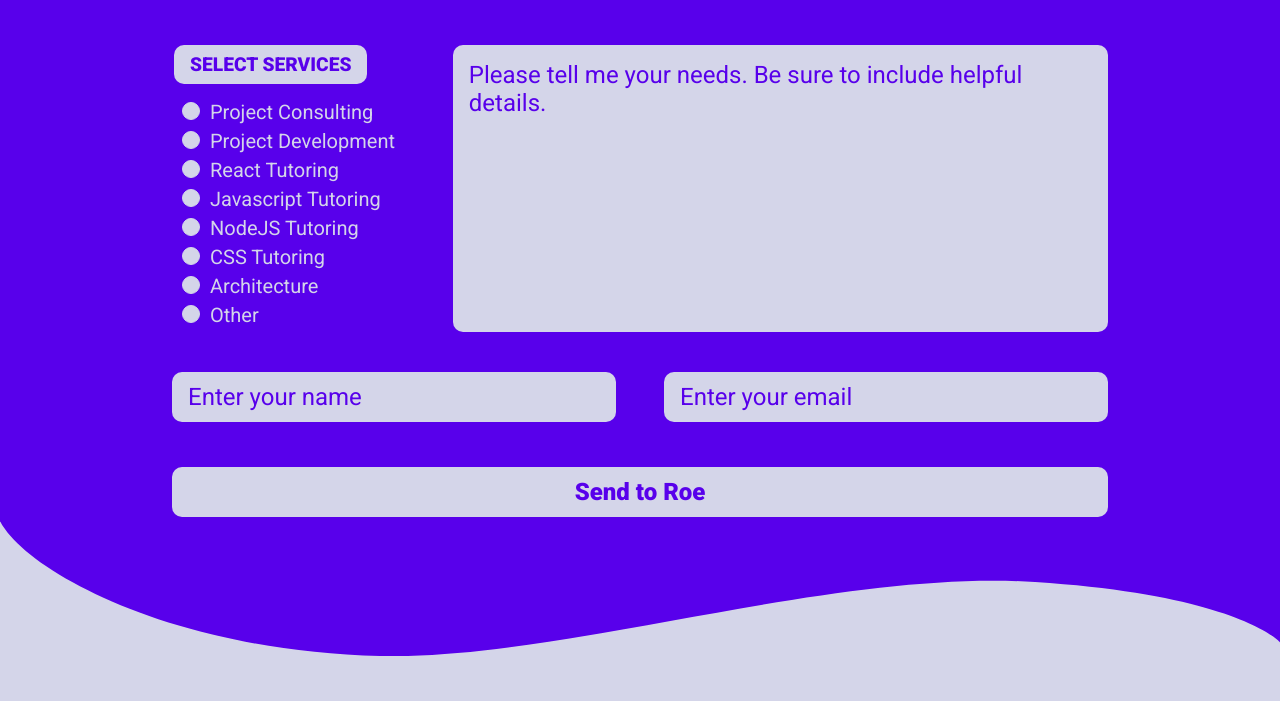
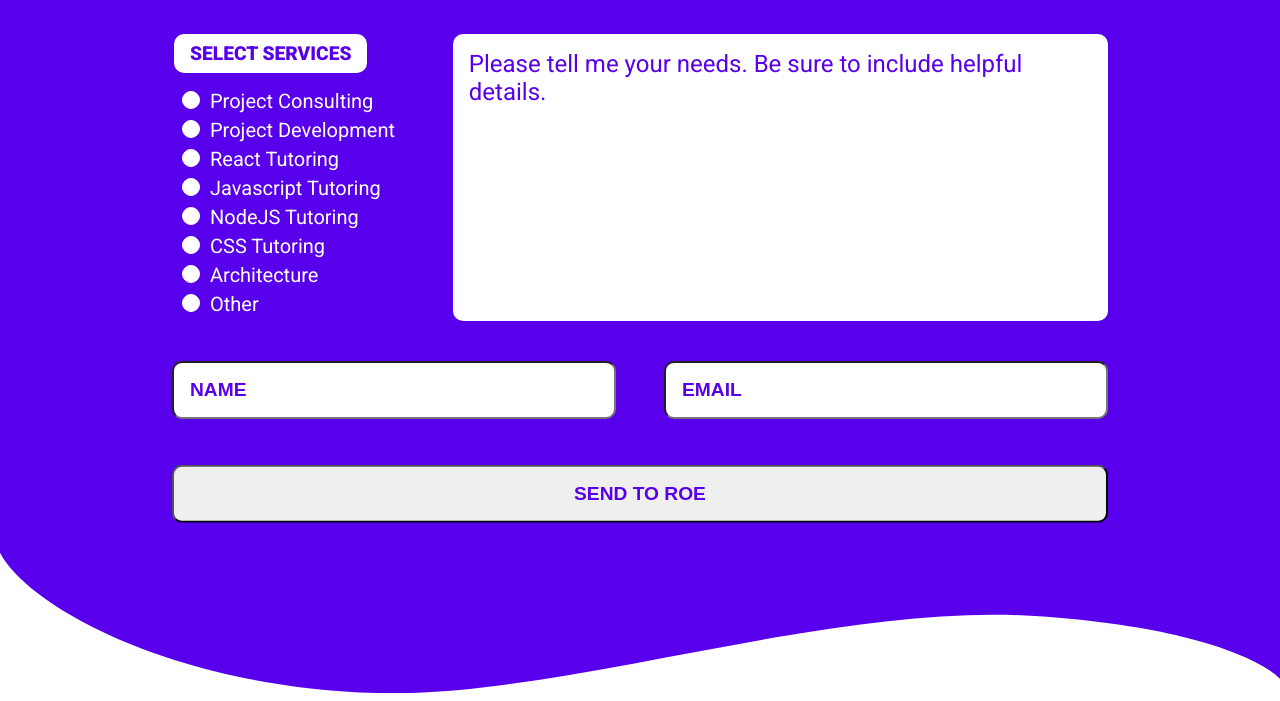
Before and after one commit to rardoz/roethedev, a React app: page / in a window 1280 px wide. Shown: the part 381-1082 px from the top of the page. Built offline with nearby package versions, Linux system fonts and the light colour scheme.

Commit message:
update per feedback from design (#9)
* add feedback adjustments from @queenjoshua - CEO COD [thank you joshua ballard <3]

* change white color

```diff
--- a/src/app/components/pages/home/components/contact-form/component.tsx
+++ b/src/app/components/pages/home/components/contact-form/component.tsx
@@ -27,11 +27,11 @@ const ContactForm: React.FC = () => {
           </div>
           <div className="row">
             <div className="col-4">
-              <TextInput title="Enter your name" name="name" id="name-field" type="name" required />
+              <TextInput title="Name" name="name" id="name-field" type="name" required />
             </div>
             <div className="col-spacer" />
             <div className="col-4">
-              <TextInput title="Enter your email" name="email" id="email-field" type="email" required />
+              <TextInput title="Email" name="email" id="email-field" type="email" required />
             </div>
           </div>
           <div className="row" >
--- a/src/app/components/pages/home/components/contact-form/components/text-input/styles.scss
+++ b/src/app/components/pages/home/components/contact-form/components/text-input/styles.scss
@@ -11,32 +11,21 @@
   }
 
   input {
-    background-color: $white-color;
     width: 100%;
-    height: px-to-rem(50px);
-    padding: spacer(4);
-    font-size: font-size(1);
-    color: $black-color;
-    font-family: $secondary-font-family;
+    height: auto;
     border-radius: px-to-rem(10px);
-    border-width: 0;
-    transition: background-color 1s ease;
+    font-size: 1.2rem;
+    font-weight: 700;
+    text-transform: uppercase;
+    padding: 1rem;
+    color: $primary-color;
 
-    &:focus {
-      background-color: $bright-white-color;
-    }
-
-    &::placeholder,
-    &[type="submit"] {
-      font-family: $default-font-family;
+    &::placeholder {
       color: $primary-color;
-      font-size: font-size(2);
     }
 
     &[type="submit"] {
-      padding: 0;
       cursor: pointer;
-      font-weight: bold;
       transform: translateY(10%);
       transition: all 1s ease;
 
@@ -48,4 +37,44 @@
       }
     }
   }
+
+  // input {
+  //   background-color: $white-color;
+  //   width: 100%;
+  //   height: px-to-rem(50px);
+  //   padding: spacer(2) spacer(4);
+  //   font-size: 0.3rem;
+  //   color: $primary-color;
+  //   font-family: $secondary-font-family;
+  //   border-radius: px-to-rem(10px);
+  //   border-width: 0;
+  //   transition: background-color 1s ease;
+  //   font-weight: bold;
+  //   text-transform: uppercase;
+  //   &:focus {
+  //     background-color: $bright-white-color;
+  //   }
+
+  //   &::placeholder,
+  //   &[type="submit"] {
+  //     font-family: $default-font-family;
+  //     color: $primary-color;
+  //     font-size: font-size(2);
+  //   }
+
+  //   &[type="submit"] {
+  //     padding: 0;
+  //     cursor: pointer;
+  //     font-weight: bold;
+  //     transform: translateY(10%);
+  //     transition: all 1s ease;
+
+  //     &:hover,
+  //     &:focus {
+  //       background-color: $bright-white-color;
+  //       transform: translateY(0%);
+  //       box-shadow: 0 10px 100px $black-color;
+  //     }
+  //   }
+  // }
 }
--- a/src/app/components/section-title/styles.scss
+++ b/src/app/components/section-title/styles.scss
@@ -7,9 +7,9 @@
   margin-right: auto;
 
   .hr {
+    margin: 0 0 3.3rem;
     border-style: dotted;
     border-width: spacer(2);
     border-bottom: 0;
-    margin: spacer(4) 0 spacer(12) 0;
   }
 }
--- a/src/app/components/section/styles.scss
+++ b/src/app/components/section/styles.scss
@@ -2,9 +2,9 @@
 
 .section,
 .section-wider {
-  padding: spacer(12) spacer(8);
   margin-right: auto;
   margin-left: auto;
+  padding: 3rem 2rem 5rem;
 }
 
 .section {
--- a/src/app/styles/_tokens.scss
+++ b/src/app/styles/_tokens.scss
@@ -1,6 +1,6 @@
 /* Colors */
 $black-color: rgb(6 1 27);
-$white-color: rgb(212 213 233);
+$white-color: #fff;
 $primary-color: #5800eb;
 $bright-white-color: #fff;
 
```
